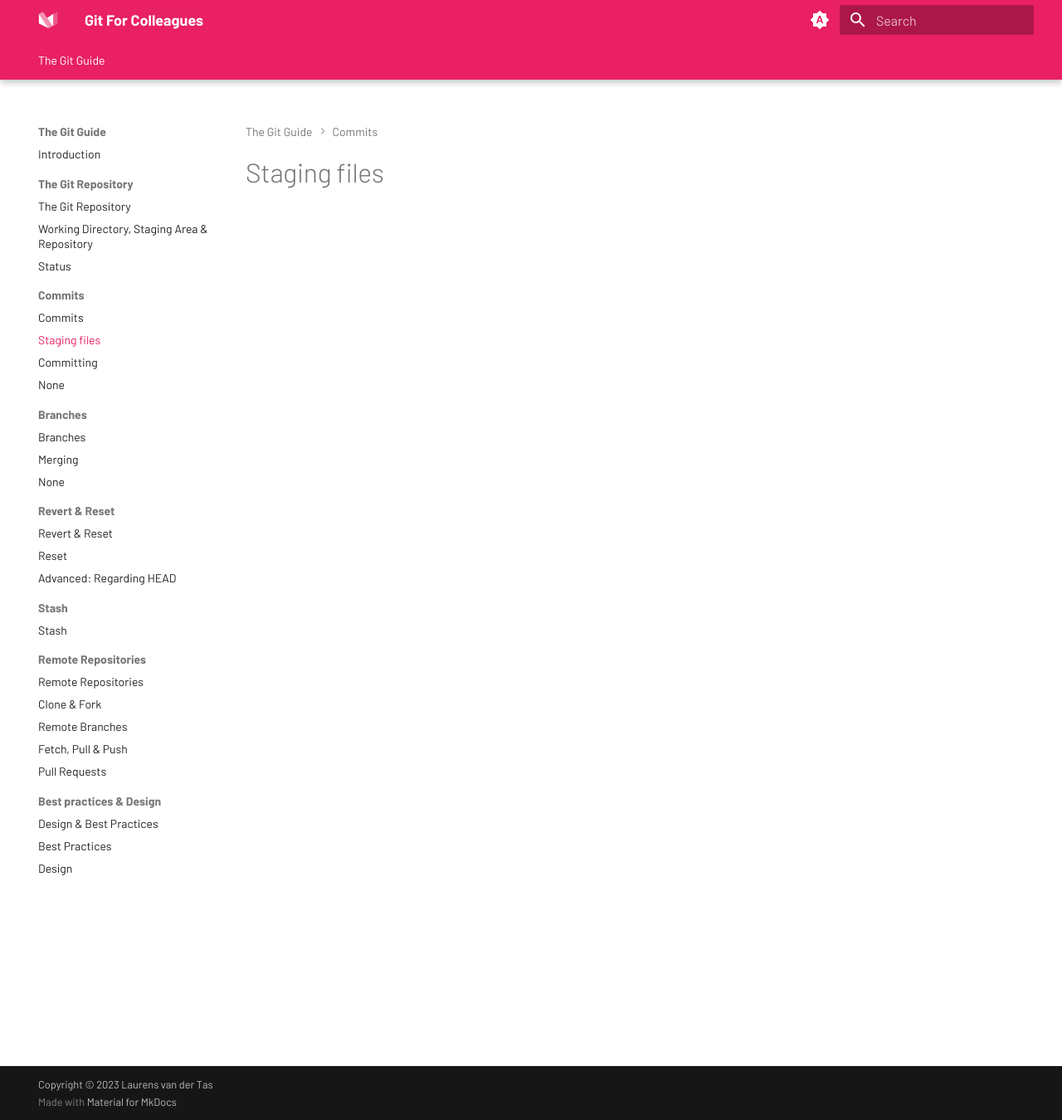
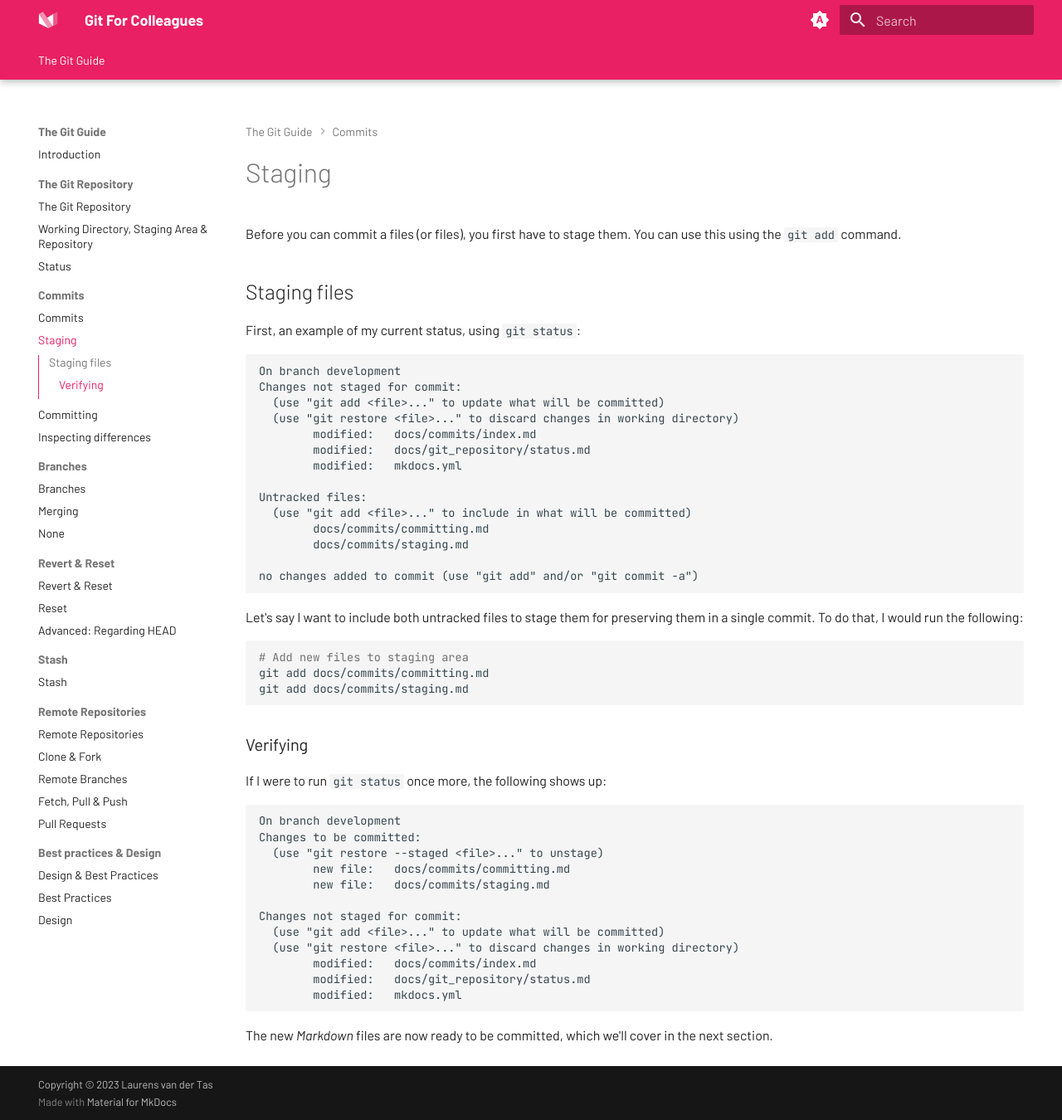
Before and after one commit to LPvdT/git-for-colleagues, an MkDocs documentation site: the page built from docs/commits/staging.md, in a window 1280 px wide and 1350 px high. Shown: the whole window at 83% size. Built offline with MkDocs 1.6.1 and Material for MkDocs 9.7.7, drawn with Linux system fonts in a browser that asks for light colours.

Commit message:
Change: Fixes and expansion commits section

````diff
--- a/docs/commits/staging.md
+++ b/docs/commits/staging.md
@@ -1 +1,53 @@
-# Staging files
+# Staging
+
+Before you can commit a files (or files), you first have to stage them. You can use this using the `git add` command.
+
+## Staging files
+
+First, an example of my current status, using `git status`:
+
+```
+On branch development
+Changes not staged for commit:
+  (use "git add <file>..." to update what will be committed)
+  (use "git restore <file>..." to discard changes in working directory)
+        modified:   docs/commits/index.md
+        modified:   docs/git_repository/status.md
+        modified:   mkdocs.yml
+
+Untracked files:
+  (use "git add <file>..." to include in what will be committed)
+        docs/commits/committing.md
+        docs/commits/staging.md
+
+no changes added to commit (use "git add" and/or "git commit -a")
+```
+
+Let's say I want to include both untracked files to stage them for preserving them in a single commit. To do that, I would run the following:
+
+```bash
+# Add new files to staging area
+git add docs/commits/committing.md
+git add docs/commits/staging.md
+```
+
+### Verifying
+
+If I were to run `git status` once more, the following shows up:
+
+```
+On branch development
+Changes to be committed:
+  (use "git restore --staged <file>..." to unstage)
+        new file:   docs/commits/committing.md
+        new file:   docs/commits/staging.md
+
+Changes not staged for commit:
+  (use "git add <file>..." to update what will be committed)
+  (use "git restore <file>..." to discard changes in working directory)
+        modified:   docs/commits/index.md
+        modified:   docs/git_repository/status.md
+        modified:   mkdocs.yml
+```
+
+The new *Markdown* files are now ready to be committed, which we'll cover in the next section.
--- a/mkdocs.yml
+++ b/mkdocs.yml
@@ -1,16 +1,11 @@
 # Project information
 site_name: Git For Colleagues
+site_author: Laurens van der Tas
+site_description: To the point guide for colleagues for using Git.
+repo_name: git_for_colleagues
+copyright: Copyright &copy; 2023 Laurens van der Tas
+# repo_url: ...
 # site_url: ...
-site_author: Laurens van der Tas
-site_description: >-
-  Lorem ipsum dolor sit amet.
-
-# Repository
-repo_name: git_for_colleagues
-# repo_url: ...
-
-# Copyright
-copyright: Copyright &copy; 2023 Laurens van der Tas
 
 # Page tree
 nav:
@@ -55,7 +50,6 @@ theme:
     - content.tooltips
     - header.autohide
     - navigation.expand
-    # - navigation.indexes
     - navigation.path
     - navigation.instant
     - navigation.prune
````
Also changed, not shown: docs/commits/cherry_picking.md (deleted, +0 -66 lines), docs/commits/committing.md (+16 -2 lines), docs/commits/difference.md (added, +15 -0 lines), docs/commits/index.md (+2 -4 lines).
